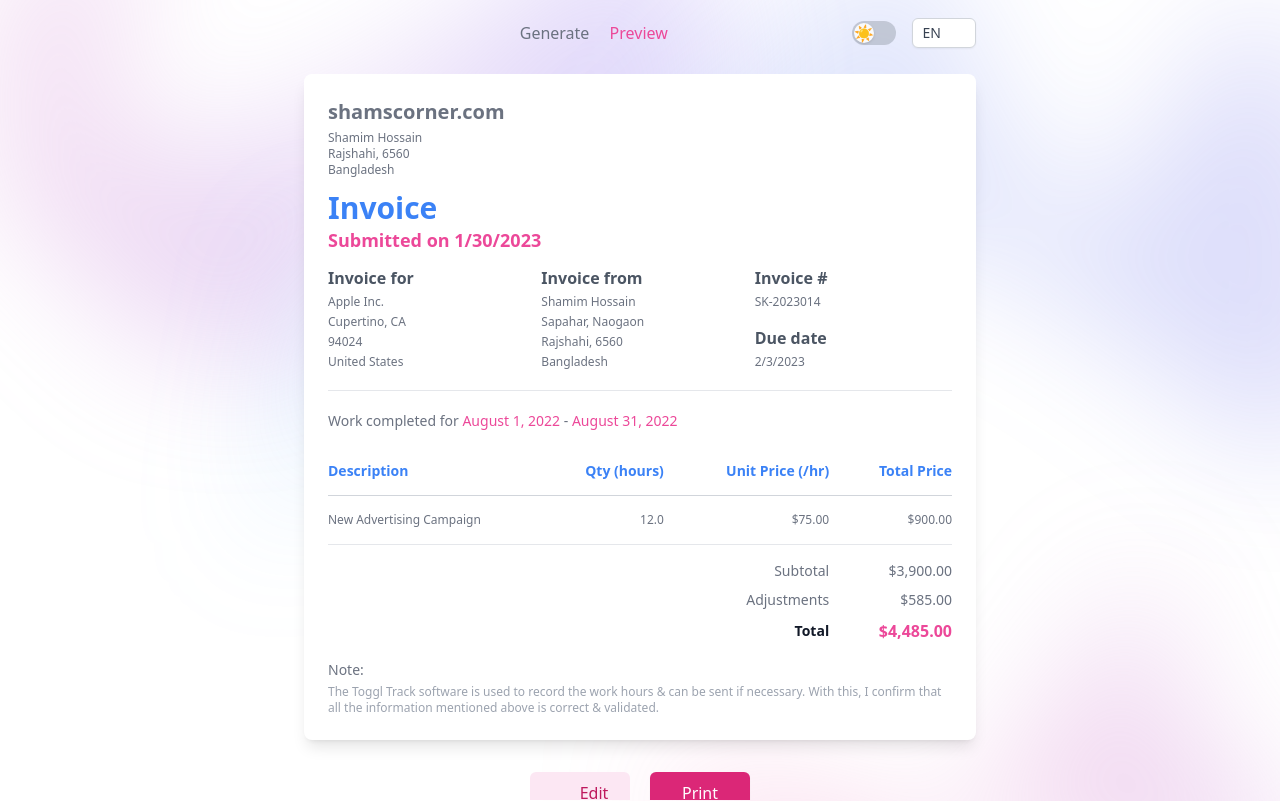
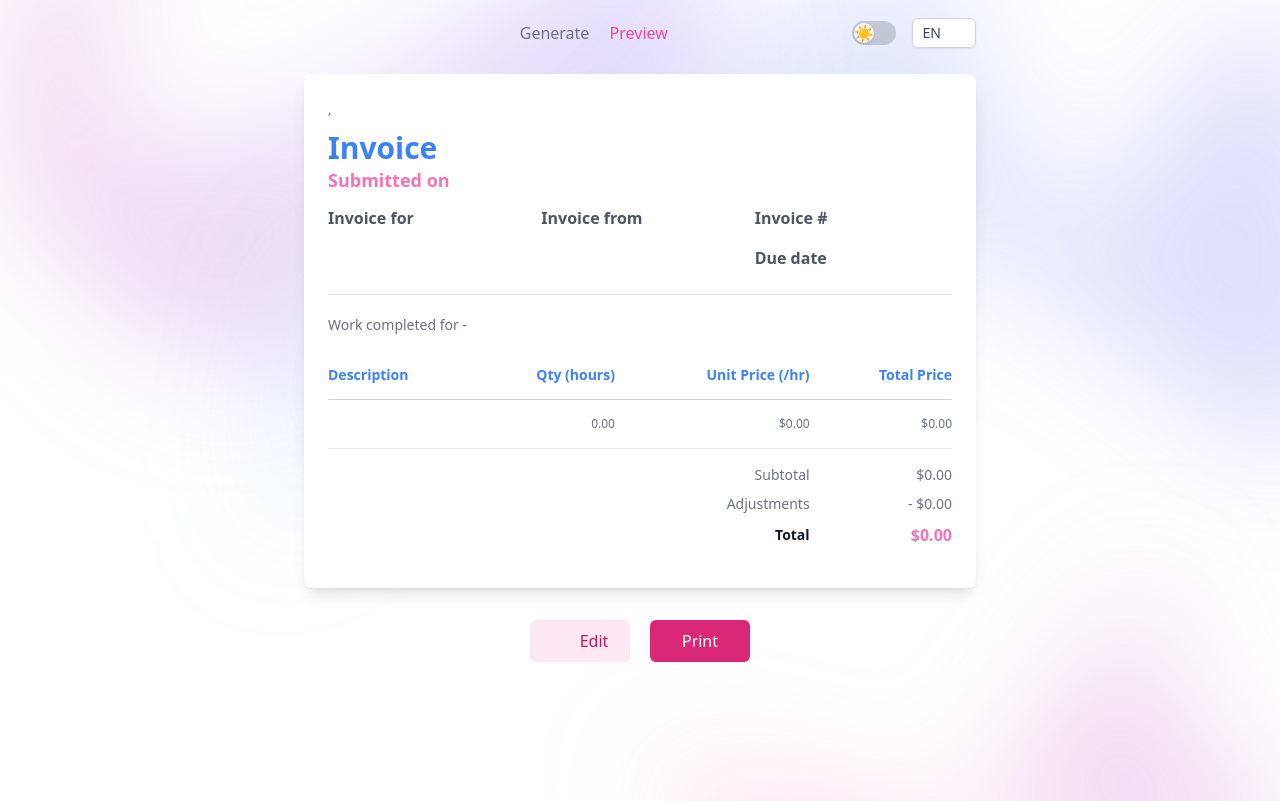
Before and after one commit to shamscorner/oinvogenny, a SvelteKit app: page /preview in a window 1280 px wide. Shown: the top 801 px of the page. Built offline with nearby package versions, Linux system fonts and the light colour scheme; some icons are missing.

Commit message:
chore: add invoice data to preview page

```diff
--- a/src/lib/components/InvoiceSkeleton.svelte
+++ b/src/lib/components/InvoiceSkeleton.svelte
@@ -1,6 +1,8 @@
 <script lang="ts">
 	// import UploadIcon from '$lib/assets/upload-icon.svg';
 	import { t } from '$lib/i18n';
+
+	export let isNoteAvailable = true;
 </script>
 
 <div class="px-4 print:px-0 sm:px-6">
@@ -91,7 +93,7 @@
 									class="hidden py-3.5 px-3 text-right text-sm font-semibold text-blue-500 sm:table-cell"
 								>
 									{$t('table.head.qty', {
-										quantity: 'hours'
+										quantity: $t('hours')
 									})}
 								</th>
 								<th
@@ -99,7 +101,7 @@
 									class="hidden py-3.5 px-3 text-right text-sm font-semibold text-blue-500 sm:table-cell"
 								>
 									{$t('table.head.unit-price', {
-										unit: 'hr'
+										unit: $t('per-hour')
 									})}
 								</th>
 								<th
@@ -124,11 +126,13 @@
 								</th>
 								<th
 									scope="row"
-									class="pl-4 pr-3 pt-4 text-left text-sm font-normal sm:hidden"
+									class="pl-4 pr-3 pt-14 text-left text-sm font-normal sm:hidden"
 								>
 									{$t('table.body.subtotal')}
 								</th>
-								<td class="pl-3 pr-4 pt-4 text-right text-sm sm:pr-6 md:pr-0">
+								<td
+									class="pl-3 pr-4 pt-14 sm:pt-4 text-right text-sm sm:pr-6 md:pr-0"
+								>
 									<slot name="subtotal" />
 								</td>
 							</tr>
@@ -165,7 +169,7 @@
 									{$t('table.body.total')}
 								</th>
 								<td
-									class="pl-3 pr-4 pt-2 text-right text-base font-semibold text-pink-500 sm:pr-6 md:pr-0"
+									class="pl-3 pr-4 pt-2 text-right text-base font-semibold text-pink-400 sm:pr-6 md:pr-0"
 								>
 									<slot name="total" />
 								</td>
@@ -177,10 +181,12 @@
 		</main>
 
 		<footer class="mt-4">
-			<h3 class="text-sm text-gray-500 dark:text-gray-300">
-				{$t('note')}:
-			</h3>
-			<slot name="note" />
+			{#if isNoteAvailable}
+				<h3 class="text-sm text-gray-500 dark:text-gray-300">
+					{$t('note')}:
+				</h3>
+				<slot name="note" />
+			{/if}
 		</footer>
 	</div>
 
--- a/src/lib/helpers/index.ts
+++ b/src/lib/helpers/index.ts
@@ -3,3 +3,13 @@ export function scrollToTop() {
 	if (!container) return;
 	container.scrollTo({ top: 0, behavior: 'smooth' });
 }
+
+export function formatDate(date?: string) {
+	if (!date) return '';
+
+	return new Date(date).toLocaleDateString('en-us', {
+		year: 'numeric',
+		month: 'long',
+		day: 'numeric'
+	});
+}
--- a/src/lib/store/index.ts
+++ b/src/lib/store/index.ts
@@ -1,4 +1,4 @@
-import { writable } from 'svelte/store';
+import { writable, derived } from 'svelte/store';
 import type { InvoiceDataType } from '$lib/types';
 
 export const invoiceData = writable<InvoiceDataType>({
@@ -38,3 +38,15 @@ export const invoiceData = writable<InvoiceDataType>({
 	adjustments: '',
 	note: ''
 });
+
+export const invoiceItemsSubTotal = derived(invoiceData, ($invoiceData) =>
+	$invoiceData.items.reduce(
+		(acc, item) => acc + +item.quantity * +item.unitPrice,
+		0
+	)
+);
+
+export const invoiceItemsTotal = derived(
+	[invoiceData, invoiceItemsSubTotal],
+	([$invoiceData, $subTotal]) => $subTotal - +$invoiceData.adjustments
+);
--- a/src/locales/bn.json
+++ b/src/locales/bn.json
@@ -25,8 +25,11 @@
 	"table.body.subtotal": "আপাতত মোট",
 	"table.body.adjustments": "অন্যান্য",
 	"table.body.total": "সর্বমোট",
+	"table.body.quantity-at-price": "{{quantity}} ঘণ্টা তে ${{unitPrice}}",
 	"print": "প্রিন্ট করুন",
 	"edit": "এডিট করুন",
+	"hours": "ঘণ্টা",
+	"per-hour": "ঘণ্টা",
 
 	"form.your-company-info": "তোমার কোম্পানি তথ্য",
 	"form.your-company-name": "তোমার কোম্পানি নাম",
--- a/src/locales/en.json
+++ b/src/locales/en.json
@@ -5,6 +5,7 @@
 	"page-meta.description.preview": "Preview the invoice that you configured on the generate page",
 
 	"welcome": "Welcome to the easiest invoice generator app!",
+
 	"generate": "Generate",
 	"preview": "Preview",
 	"change-theme": "Change Theme",
@@ -25,8 +26,11 @@
 	"table.body.subtotal": "Subtotal",
 	"table.body.adjustments": "Adjustments",
 	"table.body.total": "Total",
+	"table.body.quantity-at-price": "{{quantity}} hours at ${{unitPrice}}",
 	"print": "Print",
 	"edit": "Edit",
+	"hours": "hours",
+	"per-hour": "hr",
 
 	"form.your-company-info": "Your company information",
 	"form.your-company-name": "Your company name",
--- a/src/routes/generate/+page.svelte
+++ b/src/routes/generate/+page.svelte
@@ -9,7 +9,11 @@
 	import { initIndexDB, type IndexedDBSchemaType } from '$lib/indexDB';
 	import type { IDBPDatabase } from 'idb';
 	import { InvoiceDataIdxDBKey } from '$lib/constants';
-	import { invoiceData } from '$lib/store';
+	import {
+		invoiceData,
+		invoiceItemsTotal,
+		invoiceItemsSubTotal
+	} from '$lib/store';
 
 	let idxDB: IDBPDatabase<IndexedDBSchemaType> | undefined;
 
@@ -19,13 +23,6 @@
 		idxDB = await initIndexDB();
 		if (!idxDB) return;
 	});
-
-	$: subTotal = $invoiceData.items.reduce(
-		(acc, item) => acc + +item.quantity * +item.unitPrice,
-		0
-	);
-
-	$: total = subTotal + +$invoiceData.adjustments;
 
 	$: {
 		let timer;
@@ -379,11 +376,11 @@
 							type="text"
 							name="item-description"
 							id="item-description"
-							class="rounded-md"
+							class="rounded-md text-sm"
 							placeholder={$t('form.service-item.description')}
 						/>
 						<button
-							class="bg-red-500/50 flex items-center justify-center rounded-full w-5 h-5 text-white font-semibold focus-visible:outline-none focus-visible:ring-2 focus-visible:ring-red-500/50 hover:bg-red-600/80 transition-colors focus-visible:ring-offset-2 dark:focus-visible:ring-offset-gray-800 absolute -right-4 top-6"
+							class="bg-amber-700 flex items-center justify-center rounded-full w-5 h-5 text-white font-semibold focus-visible:outline-none focus-visible:ring-2 focus-visible:ring-amber-700 hover:bg-amber-600 transition-colors focus-visible:ring-offset-2 dark:focus-visible:ring-offset-gray-800 absolute -right-4 top-6 z-10"
 							on:click={() => removeItem(itemIdx)}
 						>
 							-
@@ -420,7 +417,7 @@
 
 					{#if itemIdx === $invoiceData.items.length - 1}
 						<button
-							class="bg-pink-500 flex items-center justify-center rounded-full w-7 h-7 text-white font-semibold focus-visible:outline-none focus-visible:ring-2 focus-visible:ring-pink-500 hover:bg-pink-600 transition-colors focus-visible:ring-offset-2 dark:focus-visible:ring-offset-gray-800 absolute -bottom-10"
+							class="bg-pink-500 flex items-center justify-center rounded-full w-7 h-7 text-white font-semibold focus-visible:outline-none focus-visible:ring-2 focus-visible:ring-pink-500 hover:bg-pink-600 transition-colors focus-visible:ring-offset-2 dark:focus-visible:ring-offset-gray-800 absolute -bottom-10 "
 							on:click={() => addNewItem()}
 						>
 							+
@@ -466,10 +463,12 @@
 	</svelte:fragment>
 
 	<svelte:fragment slot="subtotal">
-		${subTotal.toFixed(2)}
+		${$invoiceItemsSubTotal.toFixed(2)}
 	</svelte:fragment>
 
 	<svelte:fragment slot="adjustments">
+		<div class="flex items-center justify-end">
+			<span class="font-bold mr-4">-</span>
 			<CurrencyValueInput
 				bind:value={$invoiceData.adjustments}
 				name="item-adjustments"
@@ -481,10 +480,11 @@
 					{$t('form.service-item.adjustments')}
 				</svelte:fragment>
 			</CurrencyValueInput>
+		</div>
 	</svelte:fragment>
 
 	<svelte:fragment slot="total">
-		${total.toFixed(2)}
+		${$invoiceItemsTotal.toFixed(2)}
 	</svelte:fragment>
 
 	<svelte:fragment slot="note">
@@ -495,10 +495,10 @@
 			<div class="mt-2">
 				<textarea
 					bind:value={$invoiceData.note}
-					rows="2"
+					rows="4"
 					name="item-note"
 					id="item-note"
-					class="rounded-md"
+					class="rounded-md text-sm"
 					placeholder={$t('form.service-item.note')}
 				/>
 			</div>
--- a/src/routes/preview/+page.svelte
+++ b/src/routes/preview/+page.svelte
@@ -3,9 +3,14 @@
 	import InvoiceSkeleton from '$lib/components/InvoiceSkeleton.svelte';
 	import ButtonPrimary from '$lib/components/buttons/ButtonPrimary.svelte';
 	import LinkSecondary from '$lib/components/links/LinkSecondary.svelte';
-	import { scrollToTop } from '$lib/helpers';
+	import { formatDate, scrollToTop } from '$lib/helpers';
 	import Icon from '@iconify/svelte';
 	import { t } from '$lib/i18n';
+	import {
+		invoiceData,
+		invoiceItemsSubTotal,
+		invoiceItemsTotal
+	} from '$lib/store';
 
 	function printInvoice() {
 		window.print();
@@ -21,79 +26,101 @@
 	<meta name="description" content={$t('page-meta.description.preview')} />
 </svelte:head>
 
-<InvoiceSkeleton>
+<InvoiceSkeleton isNoteAvailable={$invoiceData.note !== ''}>
 	<svelte:fragment slot="company-info">
-		<p class="mb-1 text-xl font-semibold">shamscorner.com</p>
-		<p>Shamim Hossain</p>
-		<p>Rajshahi, 6560</p>
-		<p>Bangladesh</p>
+		<p class="mb-1 text-xl font-semibold">
+			{$invoiceData.yourCompanyInfo.companyName}
+		</p>
+		<p>{$invoiceData.yourCompanyInfo.name}</p>
+		<p>
+			{$invoiceData.yourCompanyInfo.city}, {$invoiceData.yourCompanyInfo
+				.postalCode}
+		</p>
+		<p>{$invoiceData.yourCompanyInfo.country}</p>
 	</svelte:fragment>
 
 	<svelte:fragment slot="submitted-on">
-		<h2 class="text-lg font-semibold text-pink-500">
-			{$t('submitted-on', { date: '1/30/2023' })}
+		<h2 class="text-lg font-semibold text-pink-400">
+			{$t('submitted-on', { date: formatDate($invoiceData.submittedOn) })}
 		</h2>
 	</svelte:fragment>
 
 	<svelte:fragment slot="invoice-for">
-		<p>Apple Inc.</p>
-		<p>Cupertino, CA</p>
-		<p>94024</p>
-		<p>United States</p>
+		{#each Object.values($invoiceData.invoiceFor) as item, idx (idx)}
+			<p>{item}</p>
+		{/each}
 	</svelte:fragment>
 
 	<svelte:fragment slot="invoice-from">
-		<p>Shamim Hossain</p>
-		<p>Sapahar, Naogaon</p>
-		<p>Rajshahi, 6560</p>
-		<p>Bangladesh</p>
+		{#each Object.values($invoiceData.invoiceFrom) as item, idx (idx)}
+			<p>{item}</p>
+		{/each}
 	</svelte:fragment>
 
 	<svelte:fragment slot="invoice-number">
-		<p>SK-2023014</p>
+		<p>{$invoiceData.invoiceNumber}</p>
 	</svelte:fragment>
 
 	<svelte:fragment slot="due-date">
-		<p>2/3/2023</p>
+		<p>{$invoiceData.dueDate}</p>
 	</svelte:fragment>
 
 	<svelte:fragment slot="work-date-for">
 		<p class="mt-2 text-sm text-gray-500 dark:text-gray-300">
 			{$t('work-for-date')}
-			<time datetime="2022-08-01" class="text-pink-500"> August 1, 2022 </time>
+			<time datetime="2022-08-01" class="text-pink-400">
+				{formatDate($invoiceData.workDateInterval.fromDate)}
+			</time>
 			-
-			<time datetime="2022-08-31" class="text-pink-500"> August 31, 2022 </time>
+			<time datetime="2022-08-31" class="text-pink-400">
+				{formatDate($invoiceData.workDateInterval.toDate)}
+			</time>
 		</p>
 	</svelte:fragment>
 
 	<svelte:fragment slot="table-row">
+		{#each $invoiceData.items as item, idx (idx)}
 			<tr class="border-b border-gray-200 dark:border-gray-600">
 				<td class="py-4 pl-4 pr-3 text-xs sm:pl-6 md:pl-0">
-				<div class="font-medium">New Advertising Campaign</div>
-				<div class="mt-0.5 sm:hidden">12.0 hours at $75.00</div>
+					<div class="font-medium">{item.description}</div>
+					<div class="mt-0.5 sm:hidden">
+						{$t('table.body.quantity-at-price', {
+							quantity: (+item.quantity).toFixed(2),
+							unitPrice: (+item.unitPrice).toFixed(2)
+						})}
+					</div>
 				</td>
-			<td class="hidden py-4 px-3 text-right text-xs sm:table-cell"> 12.0 </td>
 				<td class="hidden py-4 px-3 text-right text-xs sm:table-cell">
-				$75.00
+					{(+item.quantity).toFixed(2)}
+				</td>
+				<td class="hidden py-4 px-3 text-right text-xs sm:table-cell">
+					${(+item.unitPrice).toFixed(2)}
 				</td>
 				<td class="py-4 pl-3 pr-4 text-right text-xs sm:pr-6 md:pr-0">
-				$900.00
+					${(+item.quantity * +item.unitPrice).toFixed(2)}
 				</td>
 			</tr>
+		{/each}
 	</svelte:fragment>
 
-	<svelte:fragment slot="subtotal">$3,900.00</svelte:fragment>
+	<svelte:fragment slot="subtotal">
+		${$invoiceItemsSubTotal.toFixed(2)}
+	</svelte:fragment>
 
-	<svelte:fragment slot="adjustments">$585.00</svelte:fragment>
+	<svelte:fragment slot="adjustments">
+		- ${(+$invoiceData.adjustments).toFixed(2)}
+	</svelte:fragment>
 
-	<svelte:fragment slot="total">$4,485.00</svelte:fragment>
+	<svelte:fragment slot="total">
+		${$invoiceItemsTotal.toFixed(2)}
+	</svelte:fragment>
 
 	<svelte:fragment slot="note">
+		{#if $invoiceData.note}
 			<p class="mt-1 text-xs text-gray-400">
-			The Toggl Track software is used to record the work hours & can be sent if
-			necessary. With this, I confirm that all the information mentioned above
-			is correct & validated.
+				{$invoiceData.note}
 			</p>
+		{/if}
 	</svelte:fragment>
 
 	<section class="mt-8 flex items-center justify-center gap-5 print:hidden">
```
Lines whose indentation alone changed are shown as unchanged.
